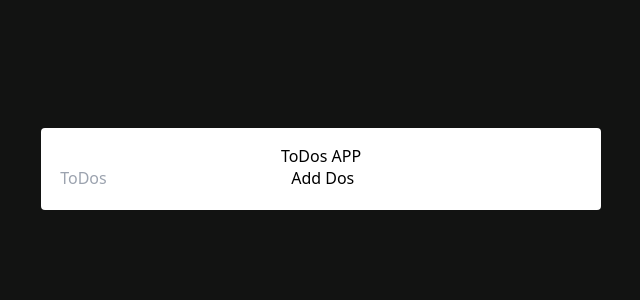
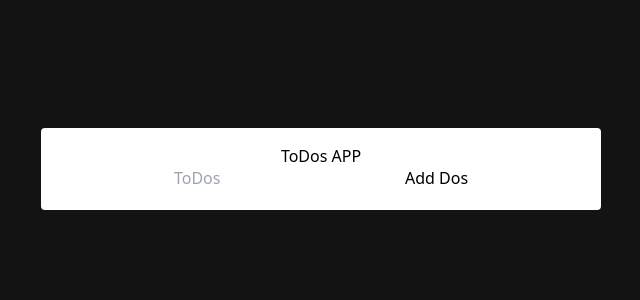
Before and after one commit to jaturaorn/test-react, a React (Vite) app: page / in a window 1280 px wide. Shown: the top 300 px of the page, without its empty margins (319-959 px from the left). Built offline with nearby package versions, Linux system fonts and the light colour scheme.

Commit message:
add divform-boxs,add cssform-boxs

```diff
--- a/src/App.css
+++ b/src/App.css
@@ -23,3 +23,8 @@ h1{
   max-width: 35rem;
   border-radius: 0.25rem;
 }
+
+.form-boxs{
+  display: flex;
+  justify-content: center;
+}
--- a/src/App.jsx
+++ b/src/App.jsx
@@ -9,8 +9,10 @@ function App() {
       <section className='BoxLG'>
           <h1>ToDos APP</h1>
         <form className='form-box'>
+          <div className='form-boxs'>
             <input type='text' className='text-input' placeholder="ToDos" />
             <button type='submit' className='submit-btn'>Add Dos</button>
+          </div>
         </form>
       </section>
     </div>
```
